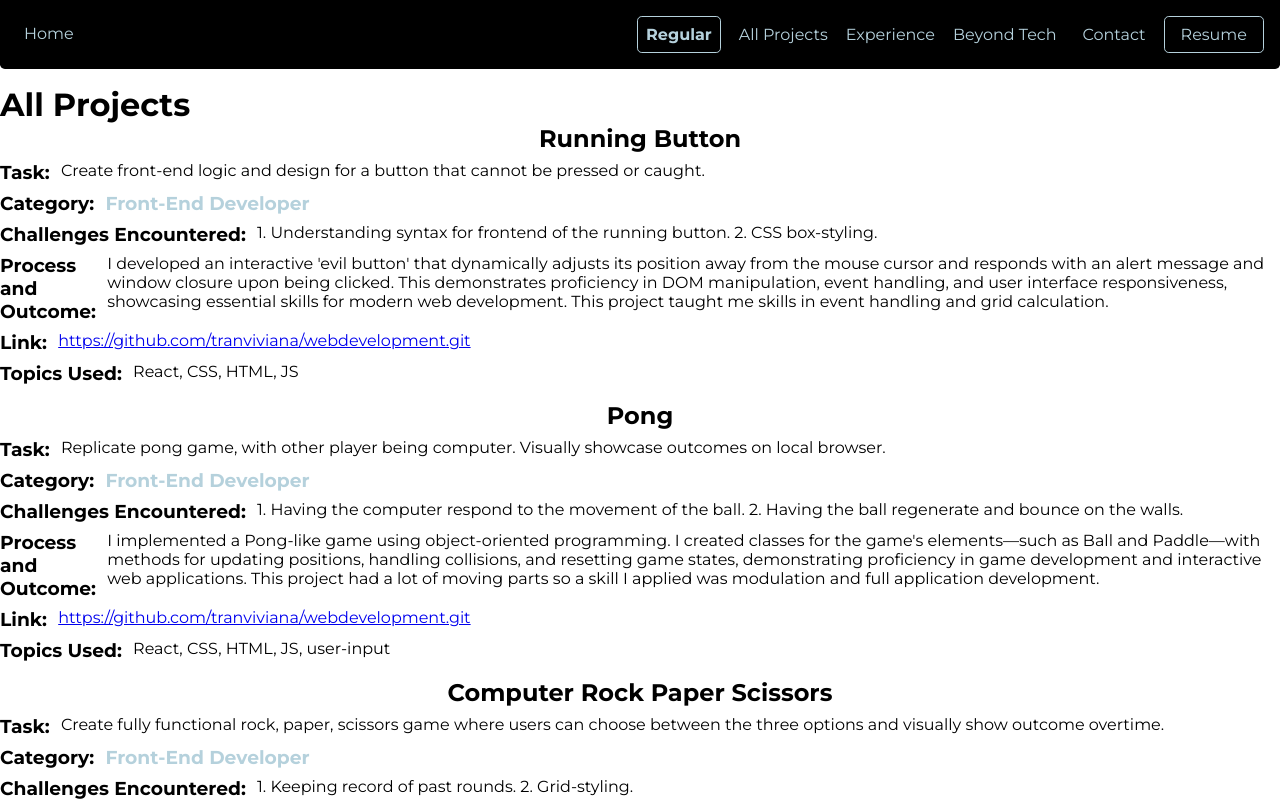
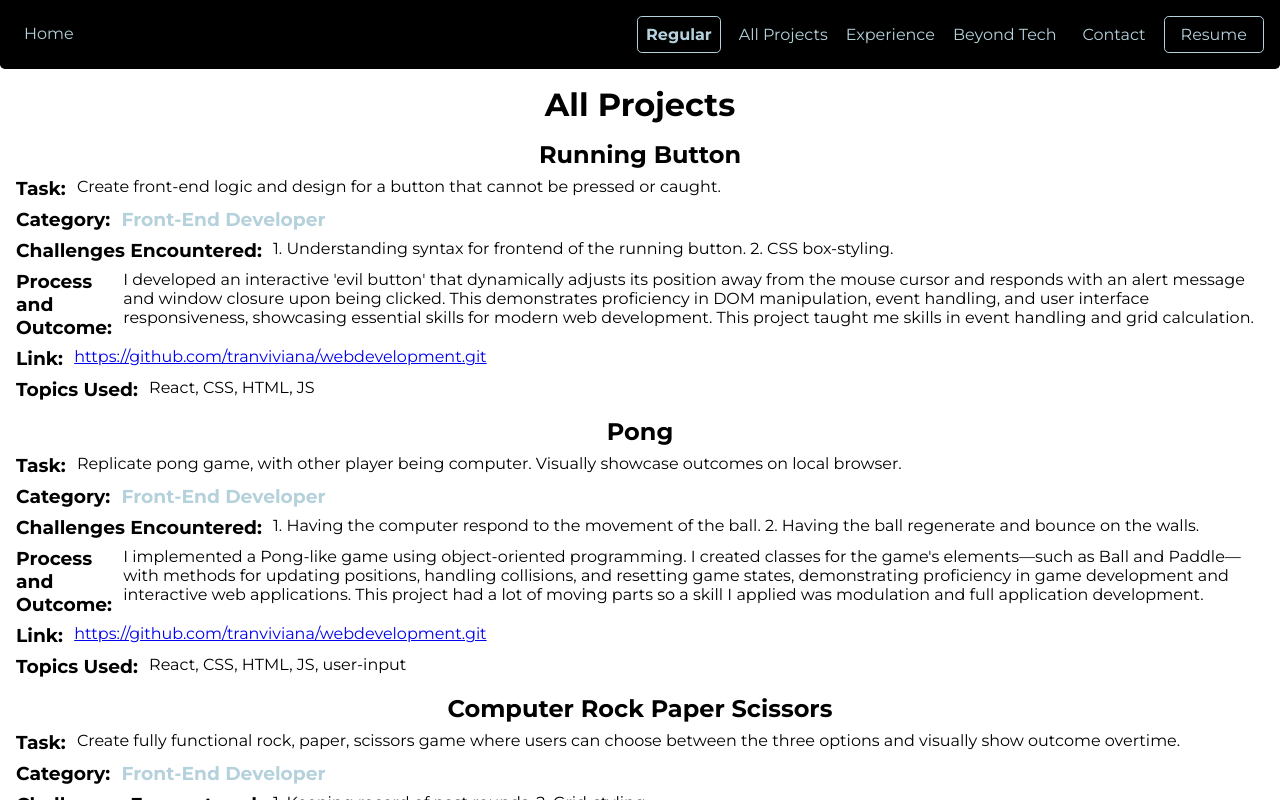
Before and after one commit to tranviviana/tran_portfolio, a React (Create React App) app: page /allprojects in a window 1280 px wide. Shown: the top 800 px of the page. Built offline with nearby package versions, Linux system fonts and the light colour scheme.

Commit message:
all projects page

```diff
--- a/src/pages/AllProjects.css
+++ b/src/pages/AllProjects.css
@@ -2,6 +2,7 @@
     display: flex;
     flex-direction: column;
     gap: 1rem;
+    margin: 1rem;
   }
 .info {
     display: flex;
--- a/src/pages/AllProjects.js
+++ b/src/pages/AllProjects.js
@@ -4,7 +4,9 @@ export default function AllProjects() {
     const itemArray = Array.from(projectdata);
     return (
         <>
+        <div style={{ display: 'flex', justifyContent: 'center' }}>
         <h1>All Projects</h1>
+        </div>
         <div className='all-projects'>
         {itemArray.map(item => (
             <div key={item.column1} className='project-holder'>
```
